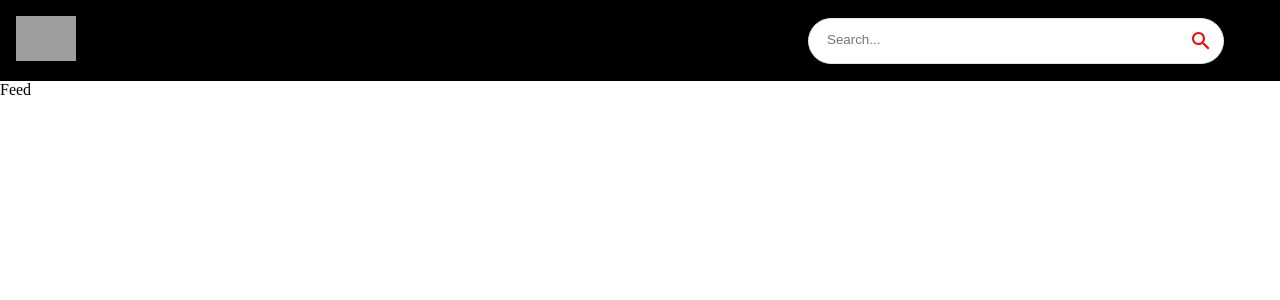
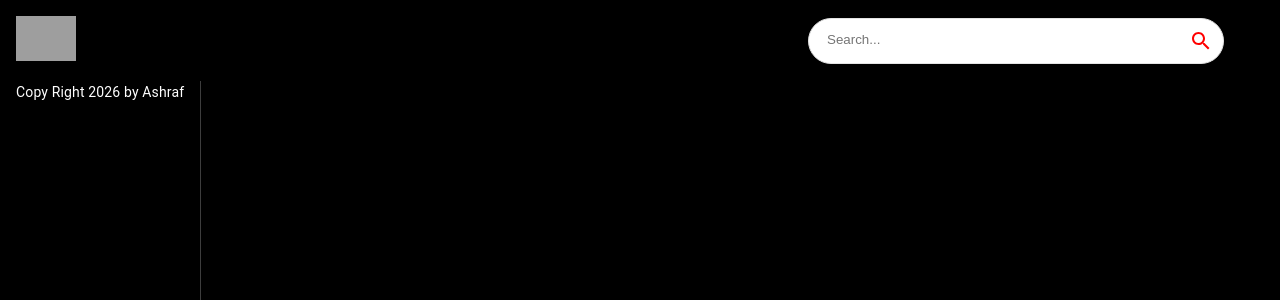
Before and after one commit to Asharf30/React-Youtub-clone, a React (Vite) app: page / in a window 1280 px wide. Shown: the top 300 px of the page. Built offline with nearby package versions, Linux system fonts and the light colour scheme; grey boxes are pictures that could not be loaded.

Commit message:
Refactor Feed component to use MUI Stack and Box for layout; add copyright notice and update styling in index.css

```diff
--- a/src/component/Feed.jsx
+++ b/src/component/Feed.jsx
@@ -1,7 +1,28 @@
-import React from "react";
+import { useState, useEffect } from "react";
+import Stack from "@mui/material/Stack";
+import Typography from "@mui/material/Typography";
+import Box from "@mui/material/Box";
 
 function Feed() {
-  return <div>Feed</div>;
+  return (
+    <Stack sx={{ flexDirection: { xs: "column", md: "row" } }} gap={2}>
+      <Box
+        sx={{
+          height: { xs: "auto", md: "90vh" },
+          borderRight: "1px solid #3d3d3d",
+          px: { xs: 0, md: 2 },
+        }}
+      >
+        <Typography
+          variant="body2"
+          className="copyright"
+          sx={{ marginTop: "1px", color: "#fff" }}
+        >
+          Copy Right 2026 by Ashraf
+        </Typography>
+      </Box>
+    </Stack>
+  );
 }
 
 export default Feed;
--- a/src/index.css
+++ b/src/index.css
@@ -3,6 +3,7 @@ body {
   margin: 0;
   padding: 0;
   box-sizing: border-box;
+  background-color: black;
 }
 
 a {
```
